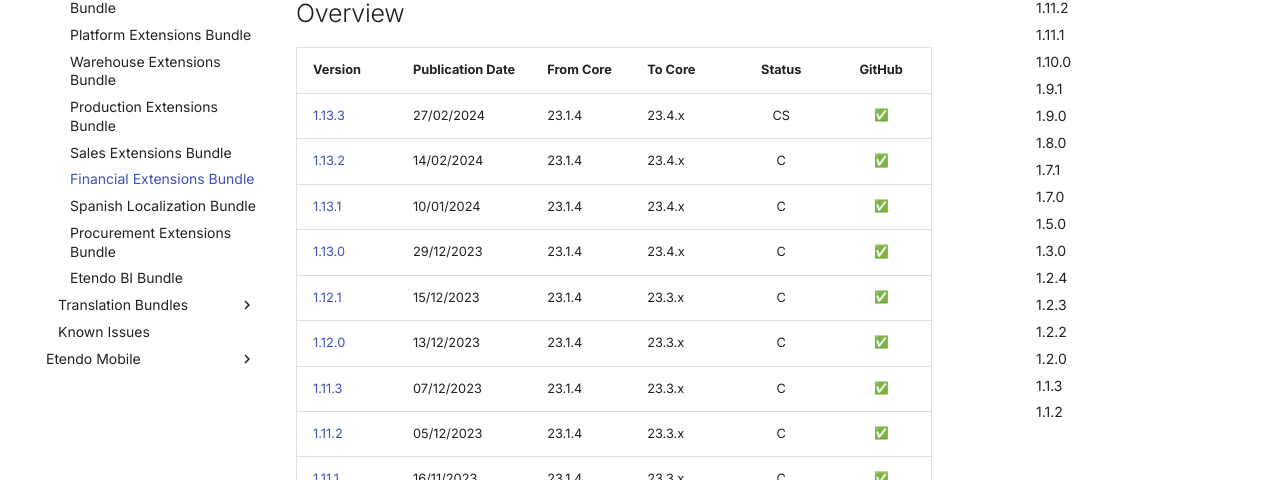
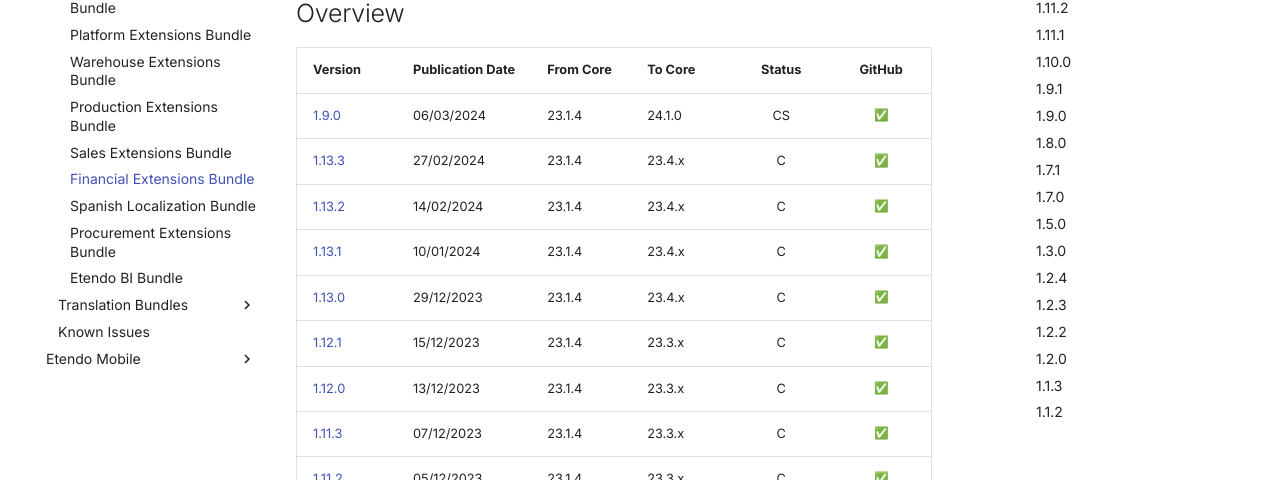
Before and after one commit to facumoyanosmf/mkdocs-prueba, an MkDocs documentation site: the page built from docs/whats-new/release-notes/etendo-classic/bundles/financial-extensions/release-notes.md, in a window 1280 px wide and 900 px high. Shown: the part 420-900 px from the top of the window. Built offline with MkDocs 1.6.1 and Material for MkDocs 9.7.7, drawn with Linux system fonts in a browser that asks for light colours; emoji names are drawn with the system emoji font; comment, search, counter and statistics services are not loaded; the version menu is left out.

Commit message:
Add release notes for Version 1.9.0 :memo:

```diff
--- a/docs/whats-new/release-notes/etendo-classic/bundles/financial-extensions/release-notes.md
+++ b/docs/whats-new/release-notes/etendo-classic/bundles/financial-extensions/release-notes.md
@@ -14,7 +14,8 @@
 
 | Version | Publication Date | From Core | To Core| Status | GitHub |
 | --- | --- | --- | --- | :---: | :---: |
-| [1.13.3](#1133)   | 27/02/2024 | 23.1.4 | 23.4.x | CS | :white_check_mark:    |
+| [1.9.0](https://github.com/facumoyanosmf/mkdocs-prueba/releases/tag/1.9.0){target="_blank"} | 06/03/2024 | 23.1.4 | 24.1.0 | CS | :white_check_mark: |
+| [1.13.3](#1133)   | 27/02/2024 | 23.1.4 | 23.4.x | C | :white_check_mark:    |
 | [1.13.2](#1132)   | 14/02/2024 | 23.1.4 | 23.4.x | C  | :white_check_mark:    |
 | [1.13.1](#1131)   | 10/01/2024 | 23.1.4 | 23.4.x | C  | :white_check_mark:    |
 | [1.13.0](#1130)   | 29/12/2023 | 23.1.4 | 23.4.x | C  | :white_check_mark:    |
```
